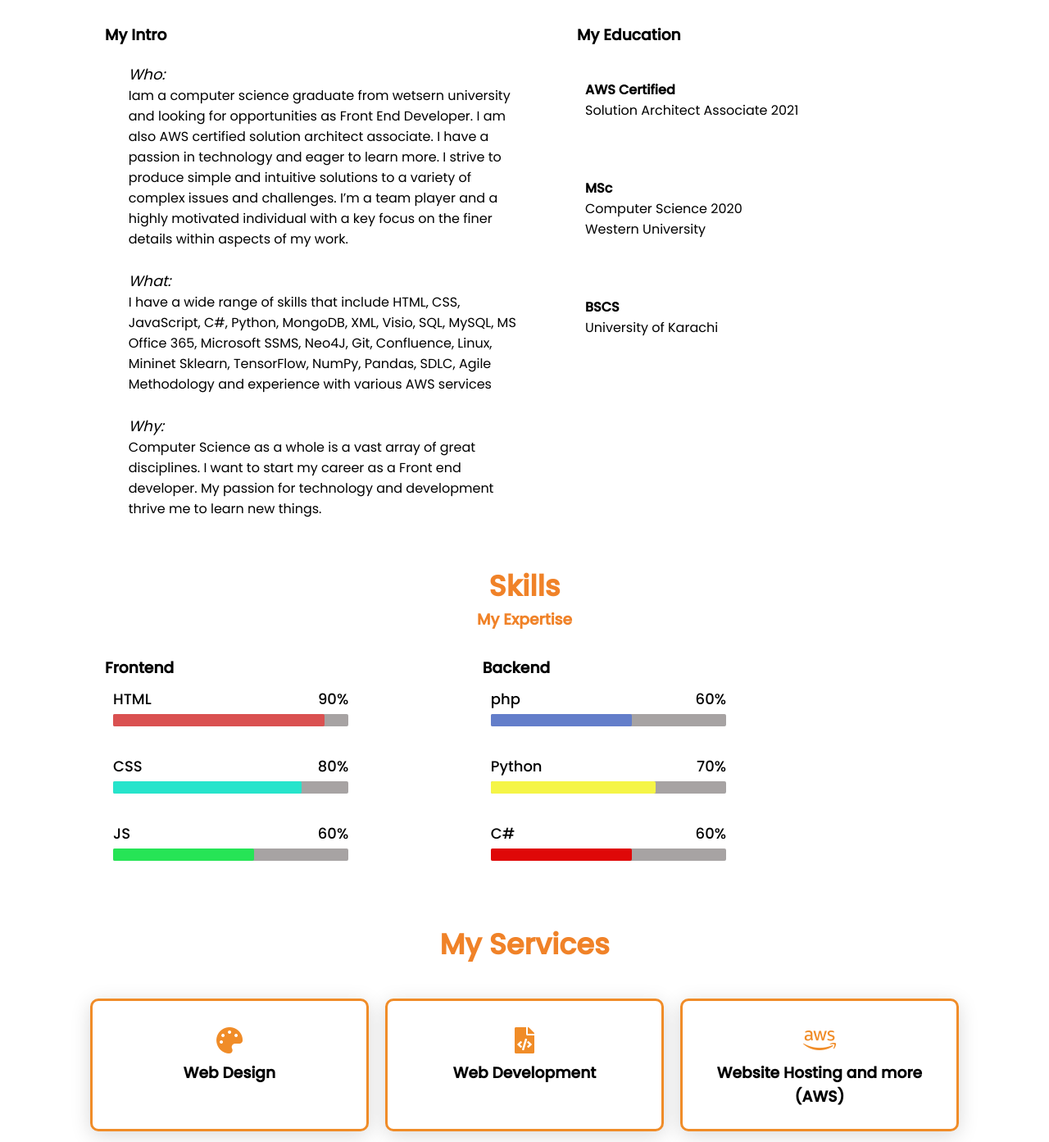
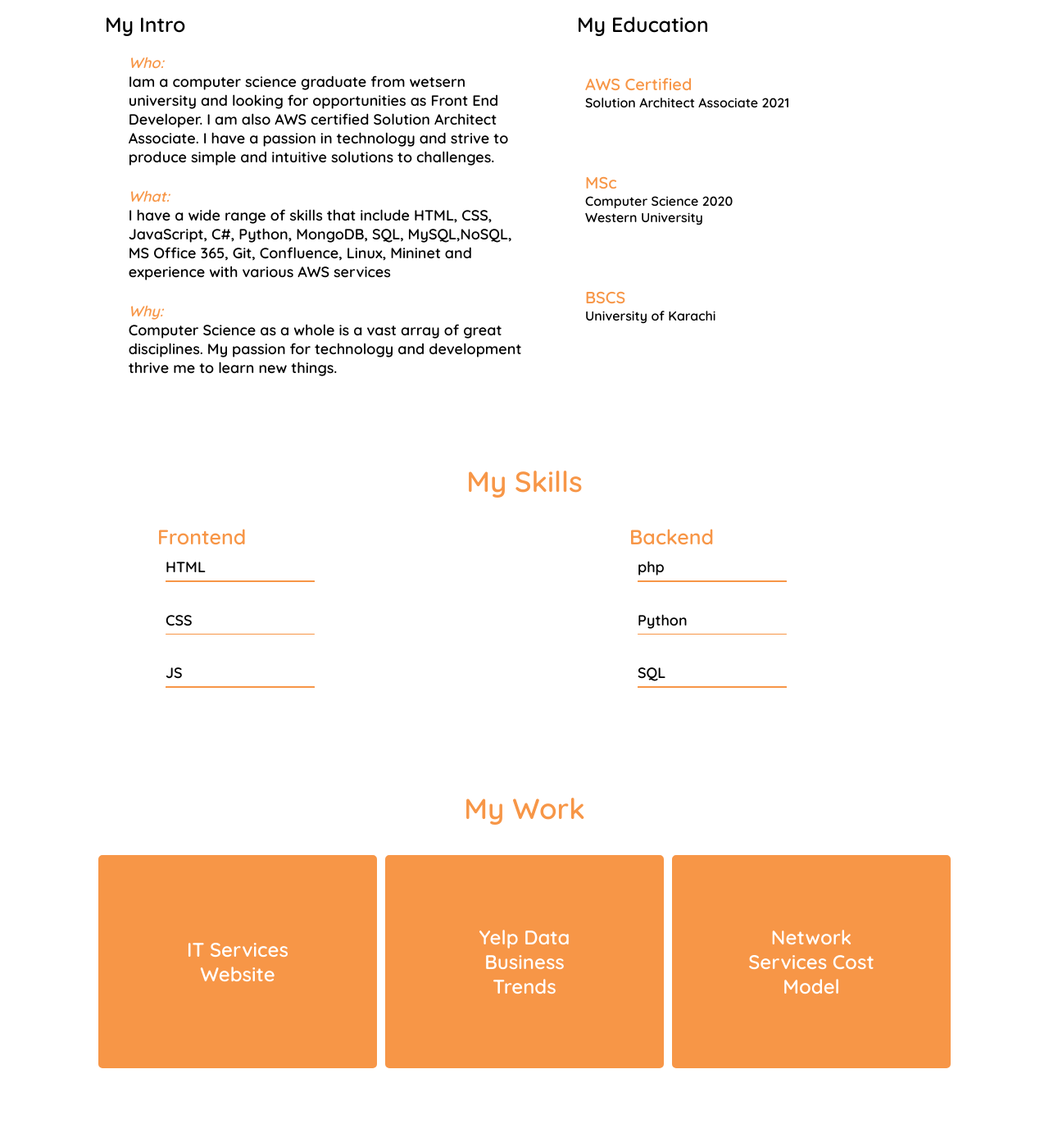
Before and after one commit to yasmeen-ali/yasmeen-ali.com, a plain HTML site: page index.html in a window 1280 px wide. Shown: the part 840-2233 px from the top of the page at 82% size. Drawn offline with Linux system fonts and the light colour scheme.

Commit message:
new commit

```diff
--- a/index.html
+++ b/index.html
@@ -16,7 +16,7 @@
 <body>
 
     <header>
-        <a class = "logo">Portfolio</a>
+        <a class = "logo">YA</a>
         <!-- <div class = "nav">Portfolio</div> -->
         <div class = "menu">
             <div class = "btn">
@@ -25,8 +25,8 @@
             <a href ="#home">Home</a>
             <a href ="#about">About</a>
             <a href ="#skills">Skills</a>
-            <a href ="#services">Services</a>
             <a href ="#work">Work</a>
+            <!-- <a href ="#Publication">Publication</a> -->
             <a href ="#contact">Contact</a>
         </div>
         <div class = "btn">
@@ -34,9 +34,13 @@
         </div>
     </header>
 
+
+
     <section class = "section-main" id="home">
+        <div class="landing-logo">YA</div>
         <h1>Yasmeen Ali</h1>
-        <h2>Front End Developer | AWS Certified</h2>
+        <h2>Developer | AWS Certified</h2>
+        <div class="border-fixed"></div>
     </section>
 
     <section class ="About" id = "about">
@@ -46,24 +50,25 @@
         <div class= "content">
           <div class ="contentbx">
            <h3>My Intro</h3>
-           <p><i style = "font-size:18px"> Who:</i><br>Iam a computer science graduate from wetsern university
-            and looking for opportunities as Front End Developer. I am also AWS certified solution architect associate. I have a passion in technology and eager to learn more. I strive to produce simple and intuitive solutions to
-            a variety of complex issues and challenges. I’m a team player and a highly motivated individual
-            with a key focus on the finer details within aspects of my work. </p>
+           <p><i style = "font-size:18px"> Who:</i><br>
+           Iam a computer science graduate from wetsern university
+            and looking for opportunities as Front End Developer. I am also AWS certified Solution Architect Associate. I have a passion in technology and strive to produce simple and intuitive solutions to
+            challenges. </p>
 
             <p><i style = "font-size:18px"> What:</i><br> I have a wide range of skills that include HTML, CSS, JavaScript, C#, Python, MongoDB,
-               XML, Visio, SQL, MySQL, MS Office 365, Microsoft SSMS, Neo4J, Git, Confluence, Linux, Mininet
-              Sklearn, TensorFlow, NumPy, Pandas, SDLC, Agile Methodology and experience with various AWS services </p>
+                SQL, MySQL,NoSQL, MS Office 365, Git, Confluence, Linux, Mininet
+              and experience with various AWS services </p>
 
              <p><i style = "font-size:18px"> Why:</i><br> Computer Science as a whole is a vast
-              array of great disciplines. I want to start my career as a Front end developer. My passion for technology and development thrive me to learn new things.
+              array of great disciplines. My passion for technology and development thrive me to learn new things.
                </p>
           </div>
           <div class = "Edu">
             <h3>My Education</h3>
             <div class ="degree">
+
                 <div class ="deg">
-                    <span><b>AWS Certified</b></span>
+                    <span class = degtitle>AWS Certified</span>
                    <div class = "line"></div>
                     <span>Solution Architect Associate 2021</span>
                 </div>
@@ -71,7 +76,7 @@
             </div>
             <div class ="degree">
                 <div class ="deg">
-                    <span><b>MSc</b></span>
+                    <span class = degtitle><b>MSc</b></span>
                     <div class = "line"></div>
                     <span>Computer Science 2020<br>Western University</span>
                 </div>
@@ -80,7 +85,7 @@
 
             <div class ="degree">
                 <div class ="deg">
-                    <span><b>BSCS</b></span>
+                    <span class = degtitle><b>BSCS</b></span>
                     <div class = "line"></div>
                     <span>University of Karachi</span>
                 </div>
@@ -94,8 +99,8 @@
 
       <section class = "skills" id = "skills" >
         <div class = "heading">
-            <h2>Skills</h2>
-            <h3 class = "Exp">My Expertise</h3>
+            <h2>My Skills</h2>
+            <!-- <h3 class = "Exp">My Expertise</h3> -->
           </div>
 
 
@@ -105,7 +110,7 @@
                     <div class ="bar">
                         <div class ="info">
                             <span>HTML</span>
-                            <span>90%</span>
+                            <!-- <span>90%</span> -->
                         </div>
                         <div class = "line html"></div>
                     </div>
@@ -113,7 +118,7 @@
                     <div class ="bar">
                         <div class ="info">
                             <span>CSS</span>
-                            <span>80%</span>
+                            <!-- <span>80%</span> -->
                         </div>
                         <div class = "line css"></div>
                     </div>
@@ -121,7 +126,7 @@
                     <div class ="bar">
                         <div class ="info">
                             <span>JS</span>
-                            <span>60%</span>
+                            <!-- <span>60%</span> -->
                         </div>
                         <div class = "line js"></div>
                     </div>
@@ -134,7 +139,7 @@
                 <div class ="bar">
                     <div class ="info">
                         <span>php</span>
-                        <span>60%</span>
+                        <!-- <span>60%</span> -->
                     </div>
                     <div class = "line php"></div>
                 </div>
@@ -142,15 +147,15 @@
                 <div class ="bar">
                     <div class ="info">
                         <span>Python</span>
-                        <span>70%</span>
+                        <!-- <span>70%</span> -->
                     </div>
                     <div class = "line Python"></div>
                 </div>
 
                 <div class ="bar">
                     <div class ="info">
-                        <span>C#</span>
-                        <span>60%</span>
+                        <span>SQL</span>
+                        <!-- <span>60%</span> -->
                     </div>
                     <div class = "line Csharp"></div>
                 </div>
@@ -160,7 +165,7 @@
            </div>
       </section>
 
-      <section class = "services" id = "services">
+      <!-- <section class = "services" id = "services">
           <div class = "heading">
               <h2 class="section-title">My Services</h2>
 
@@ -172,7 +177,7 @@
                   </div>
                   <div class="info">
                       <h3>Web Design</h3>
-                      <!-- <p>web desiging solution</p> -->
+
                   </div>
               </div>
 
@@ -182,9 +187,10 @@
                 </div>
                 <div class="info">
                     <h3>Web Development</h3>
-                    <!-- <p>website development</p> -->
 
-                </div>
+
+
+       </div>
             </div>
 
             <div class ="card">
@@ -193,13 +199,13 @@
                 </div>
                 <div class="info">
                     <h3>Website Hosting and more (AWS)</h3>
-                    <!-- <p>AWS Solutions</p> -->
+
                 </div>
             </div>
 
           </div>
 
-      </section>
+      </section> -->
 
       <section class = "work" id = "work">
         <div class ="heading">
@@ -208,10 +214,10 @@
         <div class = "content">
             <a href = "http://homesandspaces.ca/" target="blank" class ="card">
                 <div class ="card-img">
-                    <img src = "work1.jpg" alt ="">
+                    <!-- <img src = "work1.jpg" alt =""> -->
                     <div class ="work-data">
-                        <span class = "work-text">Work 1</span>
-                        <i class="fas fa-link"></i>
+                        <span class = "work-text">IT Services Website</span>
+                        <!-- <i class="fas fa-link"></i> -->
 
                 </div>
 
@@ -219,19 +225,19 @@
             </a>
               <a href ="https://github.com/yasmeen-ali/Yelp-data-Business-Trends" target="blank" class ="card">
                   <div class ="card-img">
-                      <img src = "work2.jpg" alt ="">
+                      <!-- <img src = "work2.jpg" alt =""> -->
                       <div class ="work-data">
-                        <span class = "work-text">Work 2</span>
-                        <i class="fas fa-link"></i>
+                        <span class = "work-text">Yelp Data Business Trends</span>
+                        <!-- <i class="fas fa-link"></i> -->
                   </div>
                   </div>
                 </a>
                 <a href ="https://github.com/yasmeen-ali/Network-Service-Cost-Model" target="blank" class ="card">
                   <div class ="card-img">
-                      <img src = "work3.jpg" alt ="">
+                      <!-- <img src = "work3.jpg" alt =""> -->
                       <div class ="work-data">
-                         <span class = "work-text">Work 3</span>
-                          <i class="fas fa-link"></i>
+                         <span class = "work-text">Network Services Cost Model</span>
+                          <!-- <i class="fas fa-link"></i> -->
                   </div>
                   </div>
                 </a>
@@ -275,7 +281,7 @@
                     </div>
                     <div class = "info">
                         <h3>Website</h3>
-                        <span>homesandspaces.ca</span>
+                        <span>yasmeen-ali.com</span>
                     </div>
                 </div>
 
--- a/style.css
+++ b/style.css
@@ -1,18 +1,21 @@
-@import url('https://fonts.googleapis.com/css2?family=Poppins:wght@400;500&display=swap');
+@import url('https://fonts.googleapis.com/css2?family=Quicksand:wght@600&display=swap');
 *
 {
   margin: 0;
   padding: 0;
   box-sizing: border-box;
-  font-family: 'Poppins', sans-serif,'';
+  font-family: 'Quicksand', sans-serif,'';
   scroll-behavior: smooth;
 }
 body{
     min-height: 100vh;
+    /* font-family: "Cutive Mono", monospace; */
+
 }
 
 section{
    padding-top: 50px;
+   padding-bottom: 50px;
   }
 /*background settings*/
 .section-main{
@@ -20,7 +23,7 @@ section{
     width: 100%;
     min-height:80vh;
     /* background: url(New.jpg) no-repeat; */
-    background-color: rgb(252, 252, 246);
+    background-color: peachpuff;
     background-size: cover;
     background-position: center;
     display: flex;
@@ -31,33 +34,63 @@ section{
 
 }
 
+
+.landing-logo {
+  width: 100px;
+  height: 100px;
+  border-radius: 250px;
+  font-size: 40px;
+  color: #fff;
+  line-height: 100px;
+  text-align: center;
+  border: 2px solid rgb(247, 150, 71);
+  background-color:rgb(247, 150, 71);
+  margin: 0 auto;
+  font-family: "Kaushan Script", cursive;
+}
+.border-fixed {
+  position: absolute;
+  top: 20px;
+  bottom: 20px;
+  left: 20px;
+  right: 20px;
+  border: 2px solid rgb(247, 150, 71);
+  z-index: 90;
+  mix-blend-mode: multiply;
+  pointer-events: none;
+}
+
 .section-main h1{
-    color:rgb(240, 130, 40);
+    color:rgb(247, 150, 71);
     font-size:  50px;
     font-weight:400;
     letter-spacing: 2px;
     line-height: 1.5em;
+    /* font-family: "Quicksand", sans-serif; */
 }
 .section-main h2{
-    color:rgba(240, 130, 40);
+    color:rgb(247, 150, 71);
     font-size: 60;
     font-weight:400;
     letter-spacing: 2px;
     line-height: 1.5em;
+    /* font-family: "Quicksand", sans-serif; */
 
   }
-  .heading  /*About Me page*/
+  .heading  /*All heading */
   {
     width: 100%;
     text-align: center;
     margin-bottom: 30px;
-    color:rgba(240, 130, 40);
+    color:rgb(247, 150, 71);
   }
   .heading h2
   {
     font-weight: 600;
     font-size: 35px;
   }
+
+  /*About Me page*/
    .About .content{
     position: relative;
     width: 100%;
@@ -73,38 +106,63 @@ section{
     justify-content: center;
 
    }
+   .About .content .contentbx h3{
+    font-weight: bold;
+    font-size: 25px;
+
+
+  }
+  .About .content .contentbx i
+  {
+    font-weight: 600;
+    font-size: 20px;
+    color:rgb(247, 150, 71) ;
+  }
+
    .contentbx p
    {
      font-weight: 400;
+     font-size: 18px;
      padding-top: 20px;
      margin-bottom: 5px;
      padding-left: 5%;
       max-width: 90%;
+
+
    }
 
    .About .content .Edu {
     position: relative;
     width: 50%;
 
+
+   }
+   .About .content .Edu h3 {
+   font-size: 25px;
    }
 
-   .content .Edu .degree{
+   .About .content .Edu .degree{
        margin-bottom: 15px;
        padding: 10px;
        padding-top: 20px;
    }
-    .content .Edu .degree .deg{
+    .About .content .Edu .degree .deg{
     display: flex;
     /* align-items: center; */
     flex-direction: column;
-
     justify-content:space-between;
      margin-bottom: 5px;
     font-weight: 400;
-     padding-top: 20px;
+
+     padding-top: 25px;
      /* padding-left: 5%;  */
       max-width: 60%;
    }
+   .About .content .Edu .degree .deg .degtitle{
+    color:rgb(247, 150, 71) ;
+   font-size: 20px;
+   }
+
 
 
 /* Skills*/
@@ -114,17 +172,23 @@ section{
 } */
 .skills .skills_content{
     position: relative;
-    width: 70%;
+    width: 100%;
     display: flex;
     justify-content: space-between;
     margin-top: 20px;
-    padding-left: 10%;
+    padding-left: 15%;
+    padding-right: 10%;
 
 }
 /* Frontend Skills */
-.skills .skills_content .skills-FE{
+.skills .skills_content .skills-FE {
     position: relative;
     width: 40%;
+}
+.skills .skills_content .skills-FE .skills_subtitle{
+    color:rgb(247, 150, 71) ;
+    font-size: 25px;
+
 }
 
 .skills .skills_content .skills-FE .bar{
@@ -147,22 +211,23 @@ section{
 
 .skills .skills_content .skills-FE .bar .line{
     position: relative;
-    width: 100;
-    height: 15px;
-    background: rgb(167, 163, 163);
-    border-radius: 2px;
+    width: 50%;
+    height: 1.5px;
+    background: rgb(247, 150, 71) ;
+    border-radius: 0.5px;
+
 }
 
-.skills .skills_content .skills-FE .bar .line:before{
+/* .skills .skills_content .skills-FE .bar .line:before{
     content: '';
     position: absolute;
-    height: 100%;
+    height: 5px;
     top: 0;
     left: 0;
-    border-radius: 2px;
-}
+    border-radius: 0.5px;
+} */
 
-.skills .skills_content .skills-FE .bar .html::before{
+/* .skills .skills_content .skills-FE .bar .html::before{
     width: 90%;
     background: #da5151;
 }
@@ -173,12 +238,17 @@ section{
 .skills .skills_content .skills-FE .bar .js::before{
     width: 60%;
     background: #26e456;
-}
+} */
 
 /* Backend Skills */
 .skills .skills_content .skills-BE{
     position: relative;
     width: 40%;
+}
+.skills .skills_content .skills-BE .skills_subtitle{
+    color:rgb(247, 150, 71) ;
+    font-size: 25px;
+
 }
 
 .skills .skills_content .skills-BE .bar{
@@ -201,10 +271,10 @@ section{
 
 .skills .skills_content .skills-BE .bar .line{
     position: relative;
-    width: 100;
-    height: 15px;
-    background: rgb(167, 163, 163);
-    border-radius: 2px;
+    width: 50%;
+    height: 1.5px;
+    background-color: rgb(247, 150, 71) ;
+    border-radius: 0.5px;
 }
 .skills .skills_content .skills-BE .bar .line:before{
     content: '';
@@ -212,10 +282,10 @@ section{
     height: 100%;
     top: 0;
     left: 0;
-    border-radius: 2px;
+    border-radius: 0.5px;
 }
 
-.skills .skills_content .skills-BE .bar .php:before{
+/* .skills .skills_content .skills-BE .bar .php:before{
     width: 60%;
     background: #637eca;
 }
@@ -226,15 +296,15 @@ section{
 .skills .skills_content .skills-BE .bar .Csharp:before{
     width: 60%;
     background: rgb(223, 8, 8);
-}
+}*/
 
 /* Services */
-
+/*
 .section-title{
     width: 100%;
     text-align: center;
     margin-bottom: 30px;
-    color:rgba(240, 130, 40);
+    color:rgb(247, 150, 71);
 }
 .services .content{
     display: flex;
@@ -260,7 +330,7 @@ section{
 
 .services .content .card{
     background-color: #fff;
-    border: solid rgb(240, 140, 40);
+    border: solid rgb(247, 150, 71);
     width: 340px;
     margin:10px;
     padding:25px;
@@ -272,7 +342,7 @@ section{
 }
 
 .services .content .card .service-icon{
-    color: rgb(240, 140, 40);
+    color: rgb(247, 150, 71);
     font-size: 2em;
     text-align: center;
     transition: transform 0.5s ease;
@@ -280,7 +350,7 @@ section{
 
 .services .content .card:hover .service-icon{
     transform:translateY(-10px);
-}
+} */
 
 /* Work */
 
@@ -298,8 +368,9 @@ section{
 .work .content .card{
     width: 340px;
     margin: 5px;
+    text-align: center;
+    }
 
-}
 
 .work .content .card .card-img {
     position:relative;
@@ -307,11 +378,15 @@ section{
     height: 260px;
     overflow: hidden;
     border-radius: 5px;
+   background-color:rgb(247, 150, 71);
+   transition: box-shadow 0.3s;
+   border: 2px solid rgb(247, 150, 71);
+    /* float: left; */
 
 
 }
 
- .work .content .card .card-img img{
+ /* .work .content .card .card-img img{
 
     position:absolute;
     top:0;
@@ -321,33 +396,56 @@ section{
     object-fit: cover;
     border-radius: 10px;
     transition: 0.5s ease;
+    color:rgb(247, 150, 71);
 
 
-}
+}  */
 
 
 .work .content .card .card-img .work-data{
     position: absolute;
-    color:#111;
-
-    font-size: 1.2em;
+    color:white;
+    /* text-align: center; */
+    font-size: 1.5em;
     font-weight: 600;
     left: 50%;
     top: 50%;
    transform: translate(-50%, -50%);
 }
 
-.work .content .card .card-img .work-data i{
+/* .work .content .card .card-img .work-data i{
     position: absolute;
-    color:#000;
+    color:white;
     left: 50%;
     top: 150%;
    transform: translate(-50%, -50%);
+} */
+.work .content .card .card-img:hover {
+    background: whitesmoke;
+    transform: scale(1.1);
+    top:0;
+    width:100%;
+    height:100%;
+    display:flex;
+    flex-direction: column;
+    justify-content: center;
+    align-items: center;
+    box-sizing: border-box;
+    box-shadow: rgb(23, 26, 25);
+    border-radius: 0.5rem;
+    transition: 0.3s;
+
+}
+.work .content .card .card-img:hover .work-data {
+    color:rgb(241, 120, 20) ;
+
 }
 
-.work .content .card .card-img img:hover {
+
+/* .work .content .card .card-img:hover {
+    background: rgb(243, 215, 176);
     filter:brightness(50%);
-    transform: scale(1.2);
+     transform: scale(1.2);
     position: absolute;
     top:0;
     width:100%;
@@ -356,20 +454,23 @@ section{
     flex-direction: column;
     justify-content: center;
     align-items: center;
-    /* background: rgb(240, 130, 40); */
     opacity: 0.3;
     border-radius: 0.5rem;
     transition: 0.3s;
-}
+}   */
 
 
 /* Contact */
+/* .contact .heading{
+    margin-top: 500px;
+} */
 .contact .content{
     display: flex;
     justify-content: center;
     flex-wrap: wrap;
     flex-direction: column;
     margin-top: 20px;
+    /* padding-top: 50px; */
 
 }
 
@@ -394,7 +495,7 @@ section{
 }
 
 .contact .content .row .card .contact-icon{
-    color:rgb(240, 130, 40);
+    color:rgb(247, 150, 71);
     font-size: 2em;
     text-align: center;
     transition: transform 0.5s ease;
@@ -442,12 +543,21 @@ section{
       align-items: center;
       padding: 20px 100px;
       transition: 0.6s;
+      background: peachpuff;
+
+      box-shadow: 0 4px 3px rgb(243, 152, 78) ;
+
+
+
   }
 
   header.sticky{
-    background:linear-gradient(rgb(231, 183, 110),rgb(240, 130, 40));
+    background:rgb(247, 150, 71);
     /* background:linear-gradient(rgb(247, 171, 58),rgb(100, 52, 52)); */
     padding: 15px 100px;
+    border: 5px solid rgb(247, 150, 71);
+    box-shadow: 0 4px 3px rgb(70, 64, 59) ;
+
   }
 
 
@@ -472,7 +582,7 @@ section{
     font-size: 16px;
     font-weight: 400;
     text-decoration: none;
-    margin: 0 30px;
+    margin: 0 10px;
     padding:  0 10px;
     border-radius: 25px;
     transition-property:color;
@@ -480,7 +590,7 @@ section{
 
   header .menu a:hover{
     color:#fff;
-    background:rgb(240, 130, 40);
+    background:rgb(247, 150, 71);
   }
 
   header .btn{
@@ -498,7 +608,8 @@ section{
       header .menu{
           position: fixed;
           /* background:linear-gradient(rgb(247, 171, 58),rgb(100, 52, 52));  */
-          background:linear-gradient(rgb(240, 130, 40),rgb(231, 183, 110));
+          /* background:rgb(243, 215, 176); */
+          background:peachpuff;
           flex-direction: column;
           min-width: 350;
           height:100vh;
```
